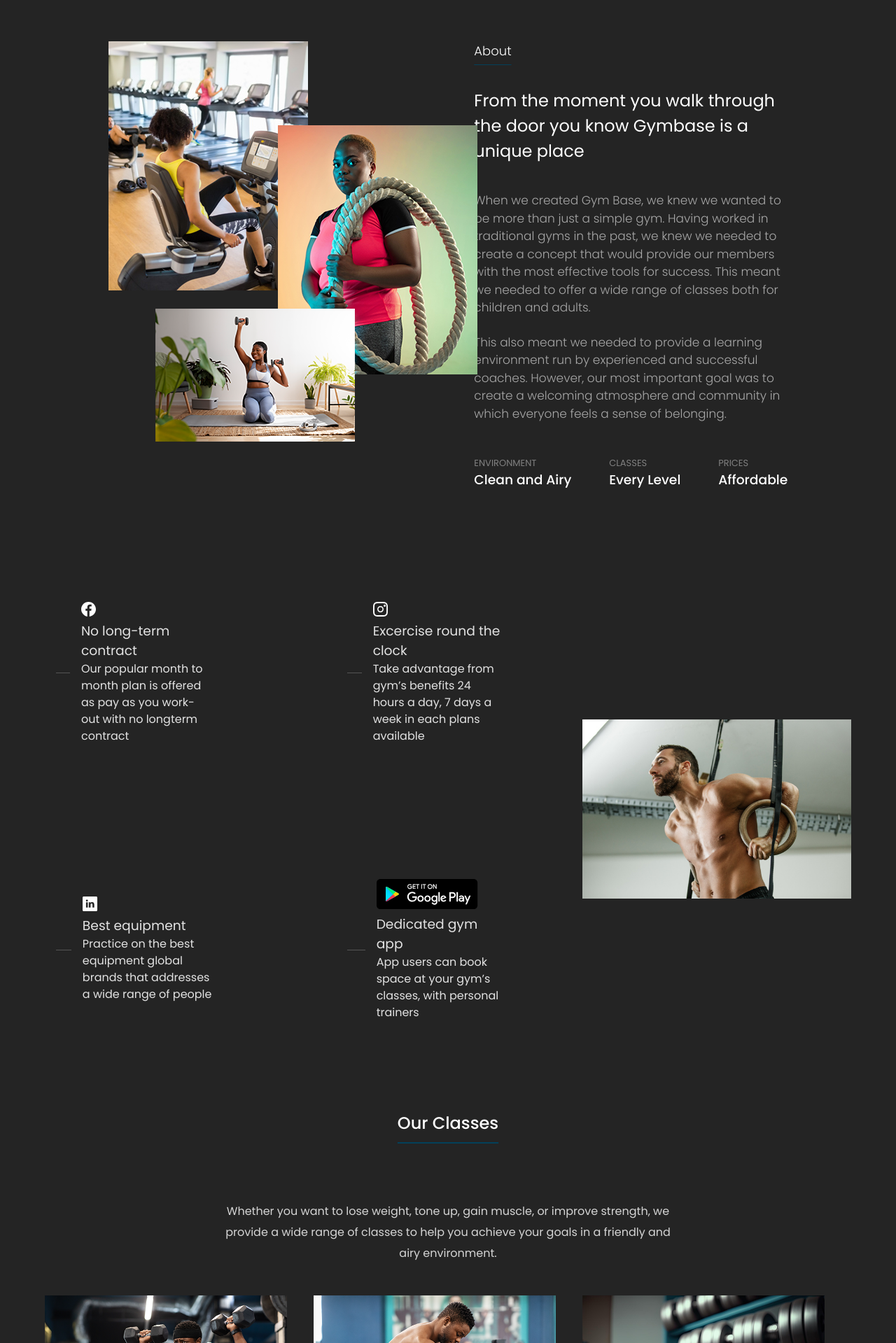
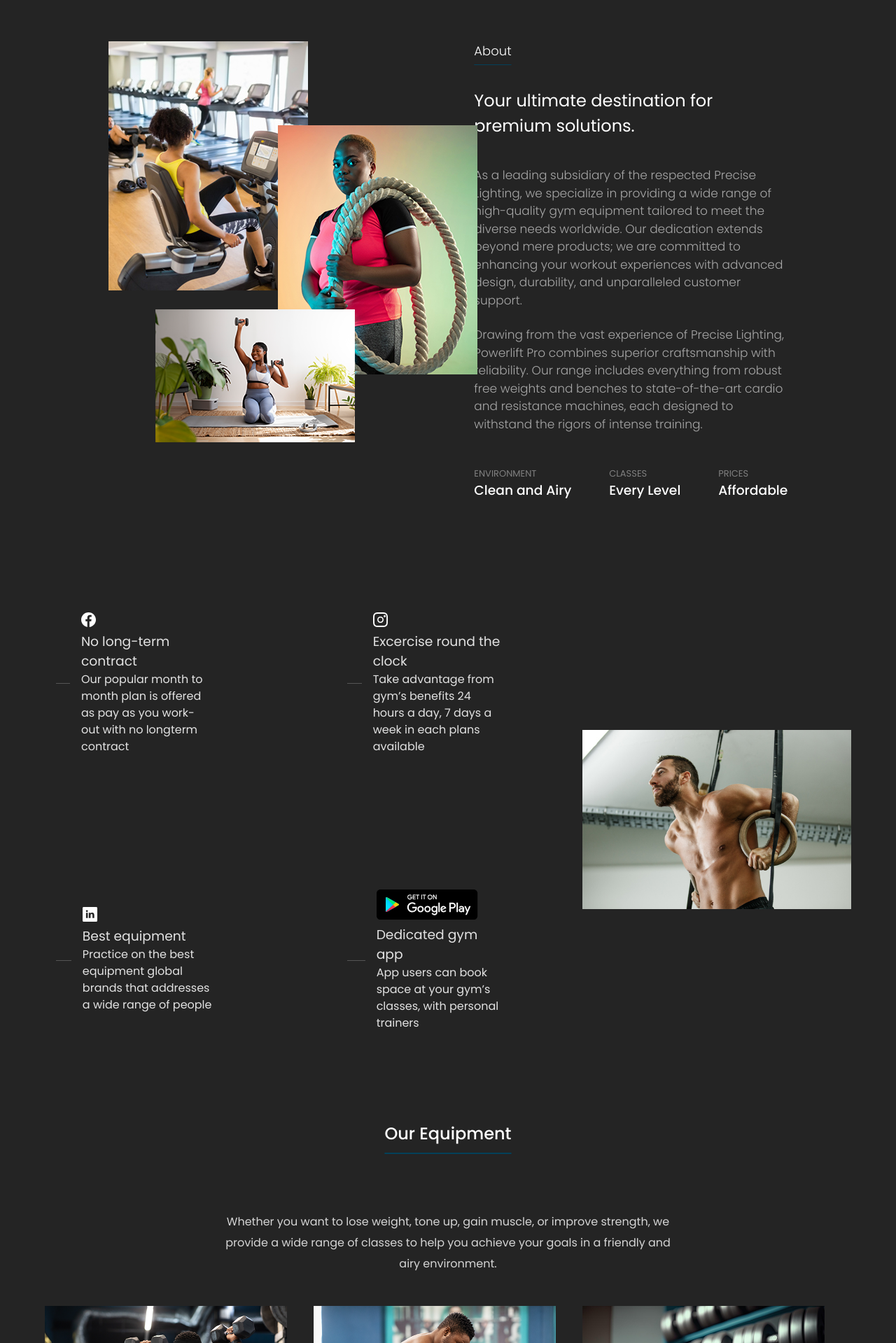
Before and after one commit to ZoDD-Script/Power_Lift, a React (Vite) app: page / in a window 1280 px wide. Shown: the part 1141-3060 px from the top of the page at 70% size. Built offline with nearby package versions, Linux system fonts and the light colour scheme.

Commit message:
about classes and footer update

```diff
--- a/src/components/about/About.jsx
+++ b/src/components/about/About.jsx
@@ -40,14 +40,14 @@ const About = () => (
           About
         </h3>
         <h2 className='powerlift__about-content__heading'>
-        From the moment you walk through the door you know Gymbase is a unique place
+        Your ultimate destination for premium solutions.
         </h2>
         <p className='powerlift__about-content__first-paragraph'>
-        When we created Gym Base, we knew we wanted to be more than just a simple gym. Having worked in traditional gyms in the past, we knew we needed to create a concept that would provide our members with the most effective tools for success. This meant we needed to offer a wide range of classes both for children and adults.
+        As a leading subsidiary of the respected Precise Lighting, we specialize in providing a wide range of high-quality gym equipment tailored to meet the diverse needs worldwide. Our dedication extends beyond mere products; we are committed to enhancing your workout experiences with advanced design, durability, and unparalleled customer support.
         </p>
         <br />
         <p className='powerlift__about-content__second-paragraph'>
-        This also meant we needed to provide a learning environment run by experienced and successful coaches. However, our most important goal was to create a welcoming atmosphere and community in which everyone feels a sense of belonging.
+        Drawing from the vast experience of Precise Lighting, Powerlift Pro combines superior craftsmanship with reliability. Our range includes everything from robust free weights and benches to state-of-the-art cardio and resistance machines, each designed to withstand the rigors of intense training.
         </p>
 
         <div className='powerlift_about-info'>
--- a/src/components/classes/Classes.jsx
+++ b/src/components/classes/Classes.jsx
@@ -38,7 +38,7 @@ const Classes = () => {
 
   return (
     <div className='powerlift__classes'>
-      <h1 className='powerlift__classes-header'>Our Classes</h1>
+      <h1 className='powerlift__classes-header'>Our Equipment</h1>
       <p className='powerlift__classes-paragraph'>
         Whether you want to lose weight, tone up, gain muscle, or improve strength, we provide a wide range of classes to help you achieve your goals in a friendly and airy environment.
       </p>
--- a/src/components/footer/Footer.jsx
+++ b/src/components/footer/Footer.jsx
@@ -31,7 +31,7 @@ const Footer = () => (
 
     <div className='powerlift__footer-rights'>
       <p className='powerlift__footer-rights__paragraph'>
-        2024 Rinnovo. All Rights Reserved
+        2024 PowerLift Pro. All Rights Reserved
       </p>
       <div className='powerlift__footer-rights__socials'>
         {socialMedia.map((social, index) => (
```
